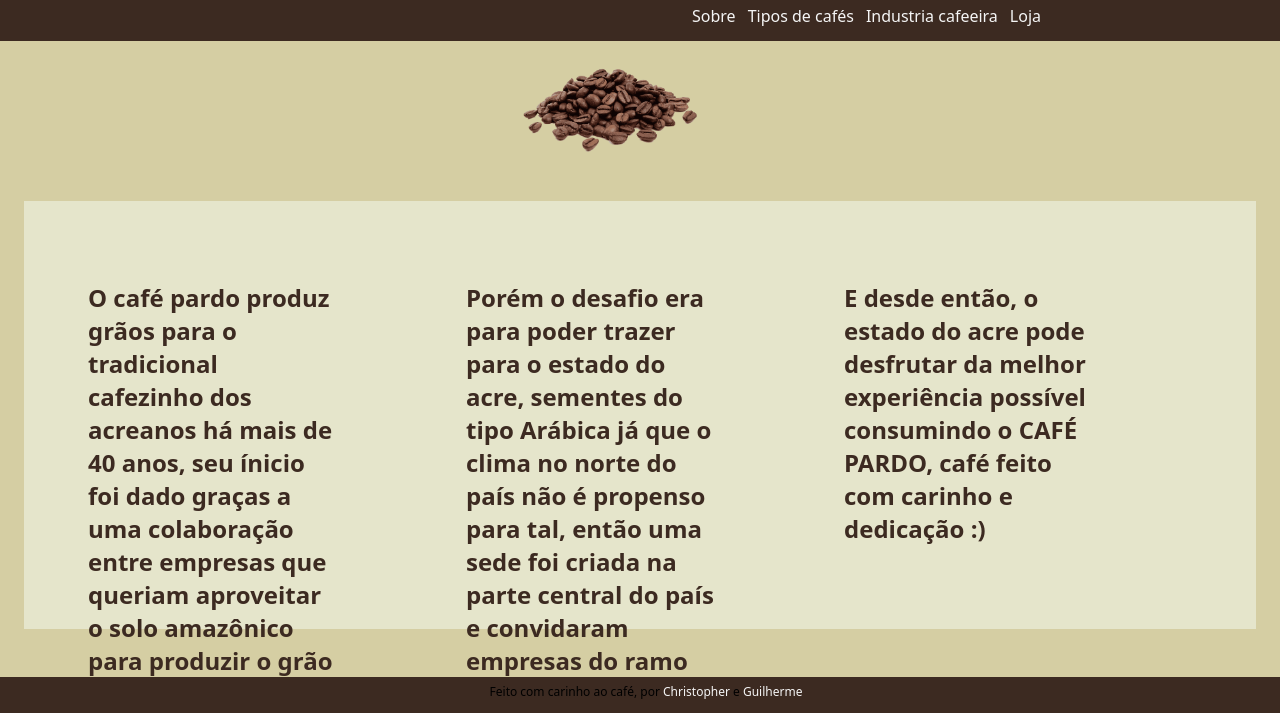
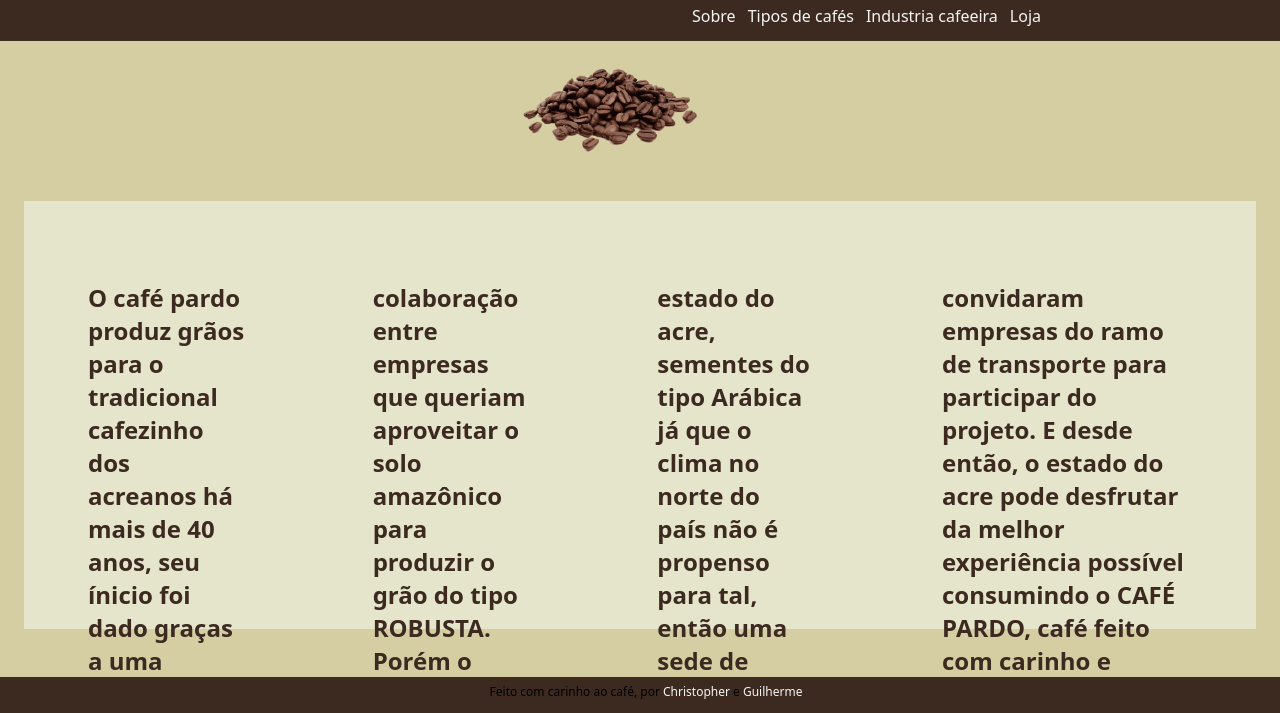
Before and after one commit to Jesus-jpg1/NAVE-TECH, a plain HTML site: page NAVETECH-main/sobre.html in a window 1280 px wide. Shown: the part 87-800 px from the top of the page. Drawn offline with Linux system fonts and the light colour scheme.

Commit message:
Add files via upload

```diff
--- a/NAVETECH-main/sobre.html
+++ b/NAVETECH-main/sobre.html
@@ -46,21 +46,25 @@
     </div>
     <div class="content">
         <div class="content-box">
-            <h1>O café pardo produz grãos para o tradicional cafezinho dos acreanos há mais de 40 anos, seu ínicio foi dado graças a uma colaboração entre empresas que queriam aproveitar o solo amazônico para produzir o grão do tipo ROBUSTA.</h1>
-            <p> .</p>
-            <p> .</p>
-            <p>. </p>
-            <p>.</p>
+            <h1>O café pardo produz grãos para o tradicional cafezinho dos acreanos há mais de 40 anos, seu ínicio foi dado graças a uma </h1>
         </div>
         <div class="content-box">
-            <h1>
-                Porém o desafio era para poder trazer para o estado do acre, sementes do tipo Arábica já que o clima no norte do país não é propenso para tal, então uma sede foi criada na parte central do país e convidaram empresas do ramo de transporte para participar do projeto.
+            <h1>colaboração entre empresas que queriam aproveitar o solo amazônico para produzir o grão do tipo ROBUSTA.
+                Porém o desafio era para poder trazer para o
             </h1>
         </div>
         <div class="content-box">
-            <h1>
-                E desde então, o estado do acre pode desfrutar da melhor experiência possível consumindo o CAFÉ PARDO, café feito com carinho e dedicação :)
+            <h1>estado do acre, sementes do tipo Arábica já que o clima no norte do país não é propenso para tal, então uma sede de produção foi criada na parte central do país e
             </h1>
+
+        </div>
+        <div class="content-box">
+            <h1>convidaram empresas do ramo de transporte para participar do projeto.
+              E desde então, o estado do acre pode desfrutar da melhor experiência possível consumindo o CAFÉ PARDO, café feito com carinho e dedicação!
+            </h1>
+        <div class="content-box">
+            <h1></h1>
+        </div>
         </div>
     </div>
 
```
Also changed, not shown: NAVETECH-main/tipos.html (+3 -0 lines), NAVETECH-main/src/img/163.jpg (added).
